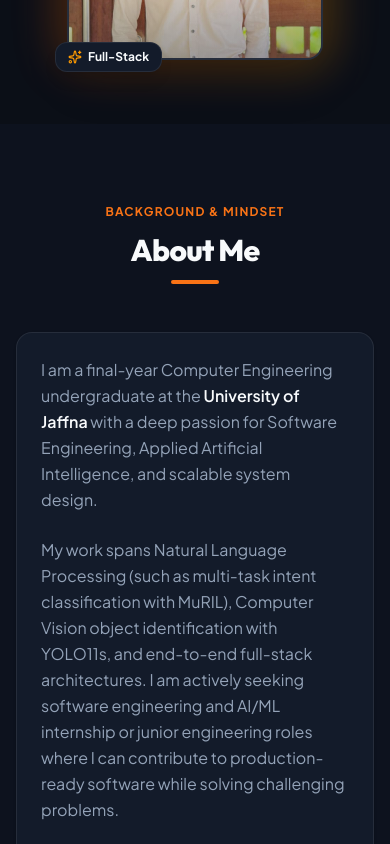
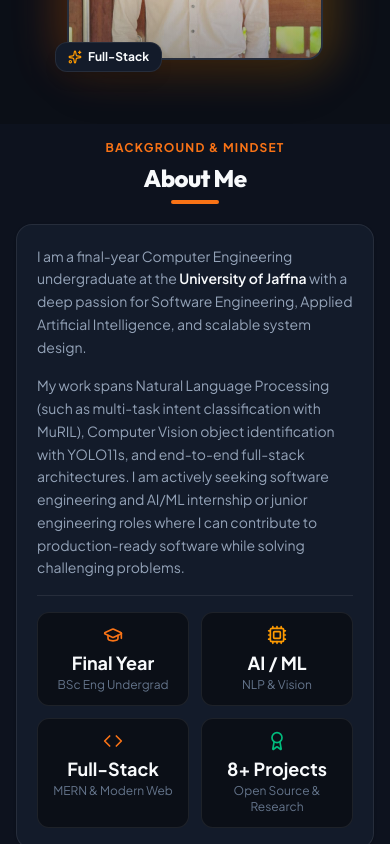
Before and after one commit to JeyakumarRenujan/devportfolio, a React (Vite) app: page / in a window 390 px wide. Shown: the part 860-1704 px from the top of the page. Built offline with nearby package versions, Linux system fonts and the light colour scheme.

Commit message:
Tighten top spacing and scroll-margin on About section for seamless single-viewport view

```diff
--- a/src/components/About/About.jsx
+++ b/src/components/About/About.jsx
@@ -16,52 +16,58 @@ function About() {
         };
 
   return (
-    <section id="about" className="py-20 px-4 sm:px-6 lg:px-8 bg-[var(--bg-alt)]/50 transition-colors duration-200">
-      <div className="max-w-5xl mx-auto space-y-12">
+    <section
+      id="about"
+      className="pt-4 sm:pt-6 pb-16 px-4 sm:px-6 lg:px-8 bg-[var(--bg-alt)]/50 transition-colors duration-200 scroll-mt-20"
+    >
+      <div className="max-w-5xl mx-auto space-y-5 sm:space-y-6">
         {/* Section Header */}
-        <div className="text-center space-y-3">
+        <div className="text-center space-y-1.5">
           <p className="text-xs sm:text-sm font-bold tracking-widest uppercase text-[var(--primary)]">
             Background & Mindset
           </p>
-          <h2 className="text-3xl sm:text-4xl md:text-5xl font-extrabold text-[var(--heading)] tracking-tight">
+          <h2 className="text-2xl sm:text-3xl md:text-4xl font-extrabold text-[var(--heading)] tracking-tight">
             About Me
           </h2>
-          <div className="w-12 h-1 bg-[var(--primary)] mx-auto rounded-full" />
+          <div className="w-12 h-1 bg-[var(--primary)] mx-auto rounded-full mt-1" />
         </div>
 
         {/* Narrative & Focus Blocks */}
-        <motion.div {...anim(0)} className="bg-[var(--card)] rounded-2xl p-6 sm:p-8 md:p-10 border border-[var(--border)] shadow-sm space-y-6">
-          <p className="text-base sm:text-lg text-[var(--text)] leading-relaxed">
+        <motion.div
+          {...anim(0)}
+          className="bg-[var(--card)] rounded-2xl p-5 sm:p-7 border border-[var(--border)] shadow-sm space-y-4"
+        >
+          <p className="text-sm sm:text-base text-[var(--text)] leading-relaxed">
             I am a final-year Computer Engineering undergraduate at the{" "}
             <strong className="text-[var(--heading)] font-semibold">University of Jaffna</strong> with a deep passion for Software Engineering, Applied Artificial Intelligence, and scalable system design.
           </p>
-          <p className="text-base sm:text-lg text-[var(--text)] leading-relaxed">
+          <p className="text-sm sm:text-base text-[var(--text)] leading-relaxed">
             My work spans Natural Language Processing (such as multi-task intent classification with MuRIL), Computer Vision object identification with YOLO11s, and end-to-end full-stack architectures. I am actively seeking software engineering and AI/ML internship or junior engineering roles where I can contribute to production-ready software while solving challenging problems.
           </p>
 
           {/* Quick Metrics / Focus Grid */}
-          <div className="grid grid-cols-2 md:grid-cols-4 gap-4 pt-4 border-t border-[var(--border)]">
-            <div className="bg-[var(--bg)] p-4 rounded-xl border border-[var(--border)] text-center">
+          <div className="grid grid-cols-2 md:grid-cols-4 gap-3 sm:gap-4 pt-4 border-t border-[var(--border)]">
+            <div className="bg-[var(--bg)] p-3 sm:p-4 rounded-xl border border-[var(--border)] text-center">
               <GraduationCap className="w-5 h-5 mx-auto text-[var(--primary)] mb-1" />
-              <div className="text-xl font-bold text-[var(--heading)]">Final Year</div>
+              <div className="text-lg sm:text-xl font-bold text-[var(--heading)]">Final Year</div>
               <div className="text-xs text-[var(--text-muted)]">BSc Eng Undergrad</div>
             </div>
 
-            <div className="bg-[var(--bg)] p-4 rounded-xl border border-[var(--border)] text-center">
+            <div className="bg-[var(--bg)] p-3 sm:p-4 rounded-xl border border-[var(--border)] text-center">
               <Cpu className="w-5 h-5 mx-auto text-amber-500 mb-1" />
-              <div className="text-xl font-bold text-[var(--heading)]">AI / ML</div>
+              <div className="text-lg sm:text-xl font-bold text-[var(--heading)]">AI / ML</div>
               <div className="text-xs text-[var(--text-muted)]">NLP & Vision</div>
             </div>
 
-            <div className="bg-[var(--bg)] p-4 rounded-xl border border-[var(--border)] text-center">
+            <div className="bg-[var(--bg)] p-3 sm:p-4 rounded-xl border border-[var(--border)] text-center">
               <Code className="w-5 h-5 mx-auto text-[var(--primary)] mb-1" />
-              <div className="text-xl font-bold text-[var(--heading)]">Full-Stack</div>
+              <div className="text-lg sm:text-xl font-bold text-[var(--heading)]">Full-Stack</div>
               <div className="text-xs text-[var(--text-muted)]">MERN & Modern Web</div>
             </div>
 
-            <div className="bg-[var(--bg)] p-4 rounded-xl border border-[var(--border)] text-center">
+            <div className="bg-[var(--bg)] p-3 sm:p-4 rounded-xl border border-[var(--border)] text-center">
               <Award className="w-5 h-5 mx-auto text-emerald-500 mb-1" />
-              <div className="text-xl font-bold text-[var(--heading)]">8+ Projects</div>
+              <div className="text-lg sm:text-xl font-bold text-[var(--heading)]">8+ Projects</div>
               <div className="text-xs text-[var(--text-muted)]">Open Source & Research</div>
             </div>
           </div>
```
